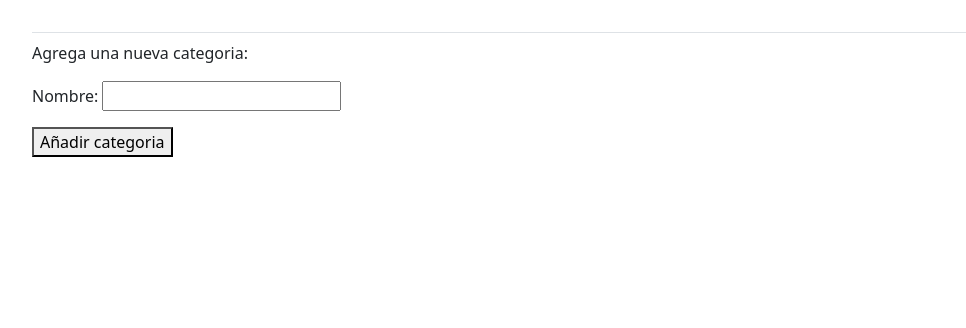
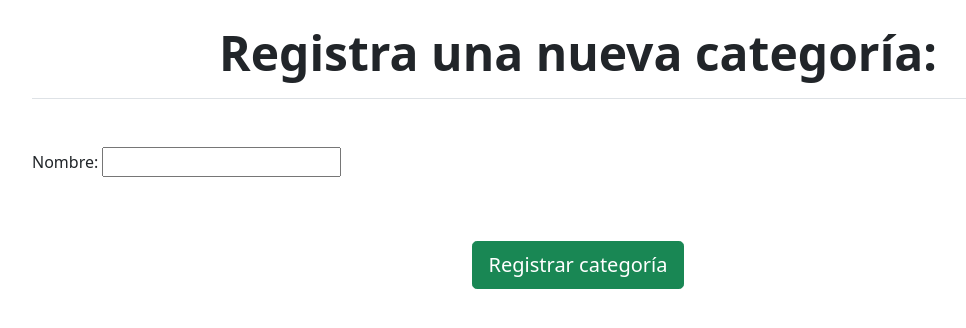
Before and after one commit to LuisMtzGarcia/Grocery_Shopping_Registry, a Django app: page /registrar_categoria/ in a window 1280 px wide. Shown: the part 58-386 px from the top of the page, without its empty margins (62-1028 px from the left). Run offline with Django 4.2, Linux system fonts and the light colour scheme; the visitor is signed in with stand-in values (Sample User, id 1); some libraries are stand-ins or nearby versions.

Commit message:
Month view now displays the dates of the month, but since the dates are strings it cannot display them correctly. Starting work on modifying date view to accept date paramenter as a datetime value.

```diff
--- a/shopping_registry/templates/shopping_registry/month_view.html
+++ b/shopping_registry/templates/shopping_registry/month_view.html
@@ -31,9 +31,9 @@
 </div>
 <div class="list-group">
     {% for date in dates %}
-        <a href="{% url 'shopping_registry:date' date.id %}"
+        <a href="{% url 'shopping_registry:date' date %}"
             class="list-group-item list-group-item-action text-center">
-            {{ date.date_trip|date:"d-m-Y" }}
+            {{ date }}
         </a>
     {% endfor %}
 </div>
--- a/shopping_registry/templates/shopping_registry/new_category.html
+++ b/shopping_registry/templates/shopping_registry/new_category.html
@@ -1,12 +1,24 @@
 {% extends "shopping_registry/base.html" %}
 
+{% block page_header %}
+<h1 class="display-5">
+    <div class="text-center fw-bold">
+        Registra una nueva categoría:
+    </div>
+</h1>
+{% endblock page_header %}
+
 {% block content %}
-    <p>
-        Agrega una nueva categoria:
-    </p>
-    <form action="{% url 'shopping_registry:new_category' %}" method='post'>
+    <form action="{% url 'shopping_registry:new_category' %}" method='post'
+        class="mt-5">
         {% csrf_token %}
+
         {{ form.as_p }}
-        <button name="submit">Añadir categoria</button>
+
+        <div class="d-grid gap-2 d-md-block text-center btn-group btn-group-lg">
+            <button name="submit" class="btn btn-success btn-lg mt-5">
+                Registrar categoría
+            </button>
+        </div>
     </form>
 {% endblock content %}
--- a/shopping_registry/views.py
+++ b/shopping_registry/views.py
@@ -282,6 +282,8 @@ def MonthView(request, year, month):
         date_purchase__month=month, owner=request.user)
     # Stores the total spent in the given month.
     total = 0
+    # Stores the dates with registered purchases.
+    dates = []
     # Stores the products bought and the total spent on them.
     products_total = {}
     # Stores the categories of the bought products and the total spent.
@@ -293,6 +295,9 @@ def MonthView(request, year, month):
         # Initializes dictionaries.
         products_total[purchase.product.name] = 0
         categories_total[purchase.product.category.name] = 0
+        # Converts the dates into strings and stores it.
+        if purchase.date_purchase.strftime('%Y-%m-%d') not in dates:
+            dates.append(purchase.date_purchase.strftime('%Y-%m-%d'))
 
     # Rounds the total to 2 decimal places.
     total = round(total, 2)
```
